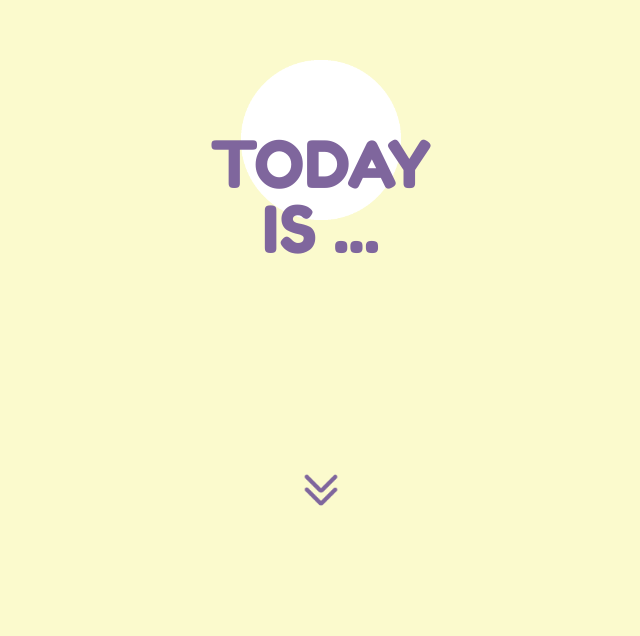
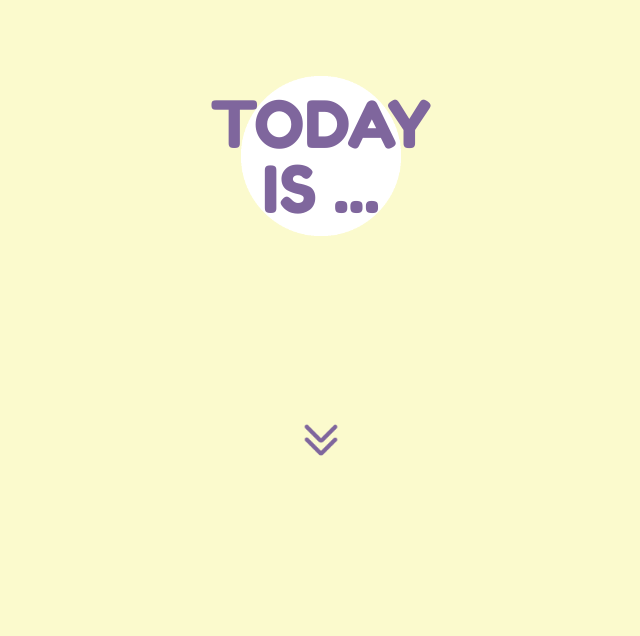
Before and after one commit to mijin0928/mj.github.io, a plain HTML site: page today/MO/index.html in a window 1280 px wide. Shown: the part 164-800 px from the top of the page, without its empty margins (319-959 px from the left). Drawn offline with Linux system fonts and the light colour scheme; files whose address does not match are found by name; a web font is replaced by a local one.

Commit message:
Add files via upload

```diff
--- a/today/MO/css/index.css
+++ b/today/MO/css/index.css
@@ -10,11 +10,11 @@ body::-webkit-scrollbar-thumb {border-radius:20px; background-color:#7F669D;}
 
 /*header*/
 header {position:relative; height:100vh;}
-.title-wrap {position:absolute; top:50%; left:50%; transform:translate(-50%,-80%);}
+.title-wrap {position:absolute; top:45%; left:50%; transform:translate(-50%,-80%);}
 .circle {display:block; position:absolute; top:43%; left:50%; animation:size 5s linear infinite; z-index:-1;}
-.circle::before {display:block; content:""; width:160px; height:160px; position:absolute; top:50%; left:50%; transform:translate(-50%,-75%); background:url("../images/circle.png") no-repeat; background-size:cover;}
+.circle::before {display:block; content:""; width:160px; height:160px; position:absolute; top:38%; left:50%; transform:translate(-50%,-65%); background:url("../images/circle.png") no-repeat; background-size:cover;}
 .title-wrap .main-title {max-width:250px; margin:0 auto; font-family:'Fredoka One', cursive; font-size:65px; text-align:center;}
-.scroll-img-area {position:absolute; bottom:100px; left:50%; transform:translateX(-50%);}
+.scroll-img-area {position:absolute; bottom:150px; left:50%; transform:translateX(-50%);}
 .scroll-img-area .scroll-img {width:100px; animation:scroll 1s linear infinite alternate;}
 
 @keyframes size {
```
